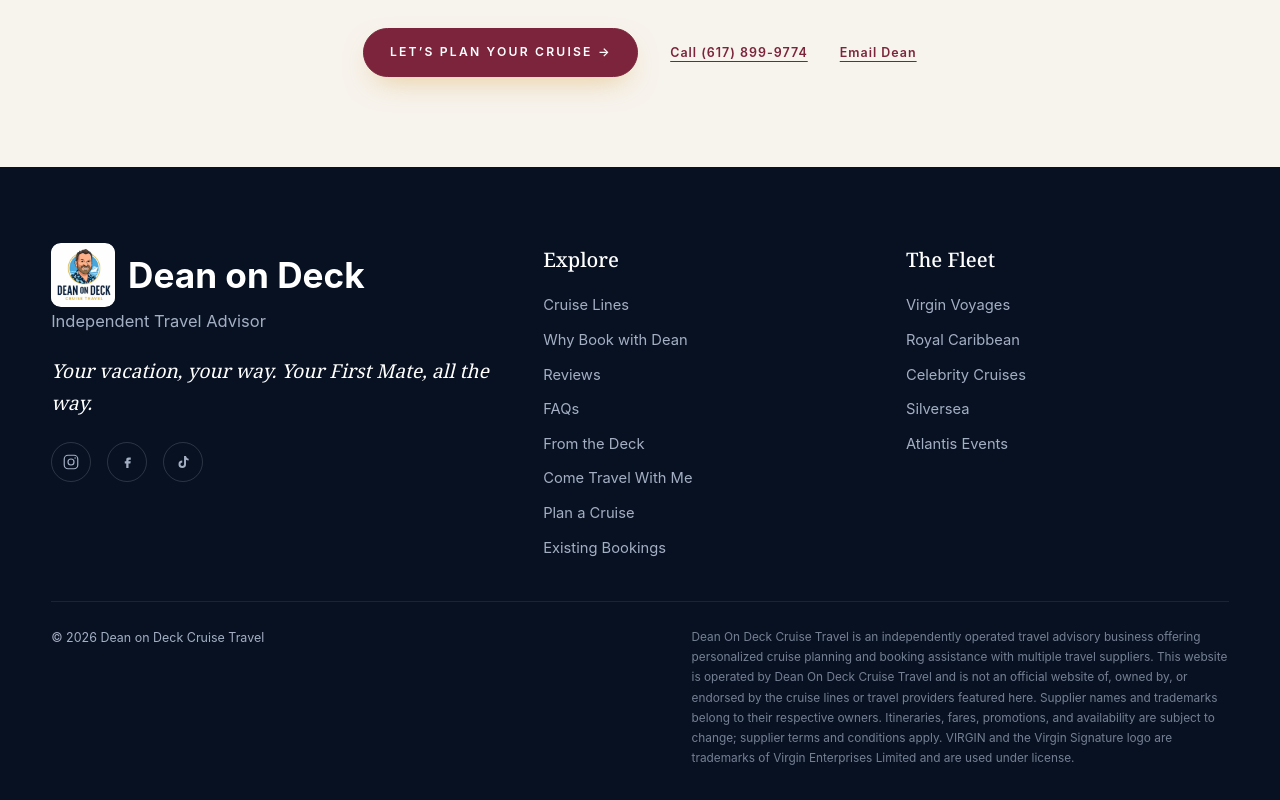
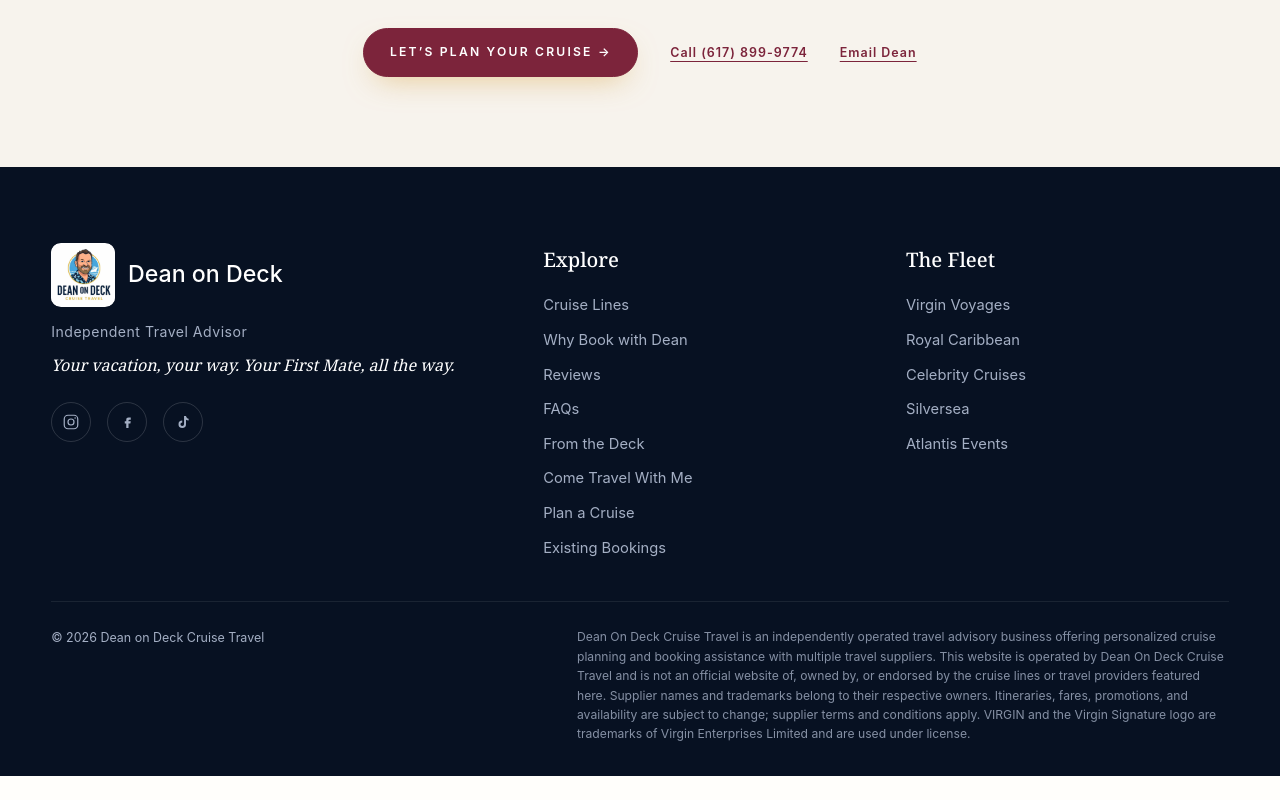
Before and after one commit to deanondeck/deanondeck.github.io, a Next.js app: page / in a window 1280 px wide. Shown: the part 5053-5853 px from the top of the page. After the commit the page ends 5829 px from the top, so only its background shows below. Built offline with nearby package versions, Linux system fonts and the light colour scheme; a web font is replaced by a local one.

Commit message:
Refine footer branding and independent advisor disclosure

```diff
--- a/src/app/globals.css
+++ b/src/app/globals.css
@@ -1580,13 +1580,14 @@
   border-bottom: 1px solid rgba(255, 255, 255, 0.08);
 }
 .foot .brand img { width: 64px; height: 64px; }
-.foot .brand-name { font-size: 2.2rem; }
+.foot .brand-name { font-size: 1.45rem; font-weight: 500; line-height: 1.2; }
+.foot-role { font-size: 0.88rem; letter-spacing: 0.035em; color: var(--mist); margin: 0.8rem 0 0; }
 .foot-tag {
   font-family: var(--font-display);
   font-style: italic;
-  font-size: 1.2rem;
+  font-size: 1rem;
   color: #fff;
-  margin: 1.2rem 0 1.4rem;
+  margin: 0.5rem 0 1.4rem;
 }
 .foot h4 {
   font-family: var(--font-display);
@@ -1614,7 +1615,7 @@
   padding-top: 1.6rem;
   font-size: 0.78rem;
 }
-.foot-bottom .disc { max-width: 72ch; opacity: 0.7; font-size: 0.74rem; }
+.foot-bottom .disc { max-width: 85ch; opacity: 0.8; font-size: 0.76rem; line-height: 1.6; }
 
 /* ===================================================================
    BOOK A VOYAGE — nav dropdown (one entry per cruise line)
```
